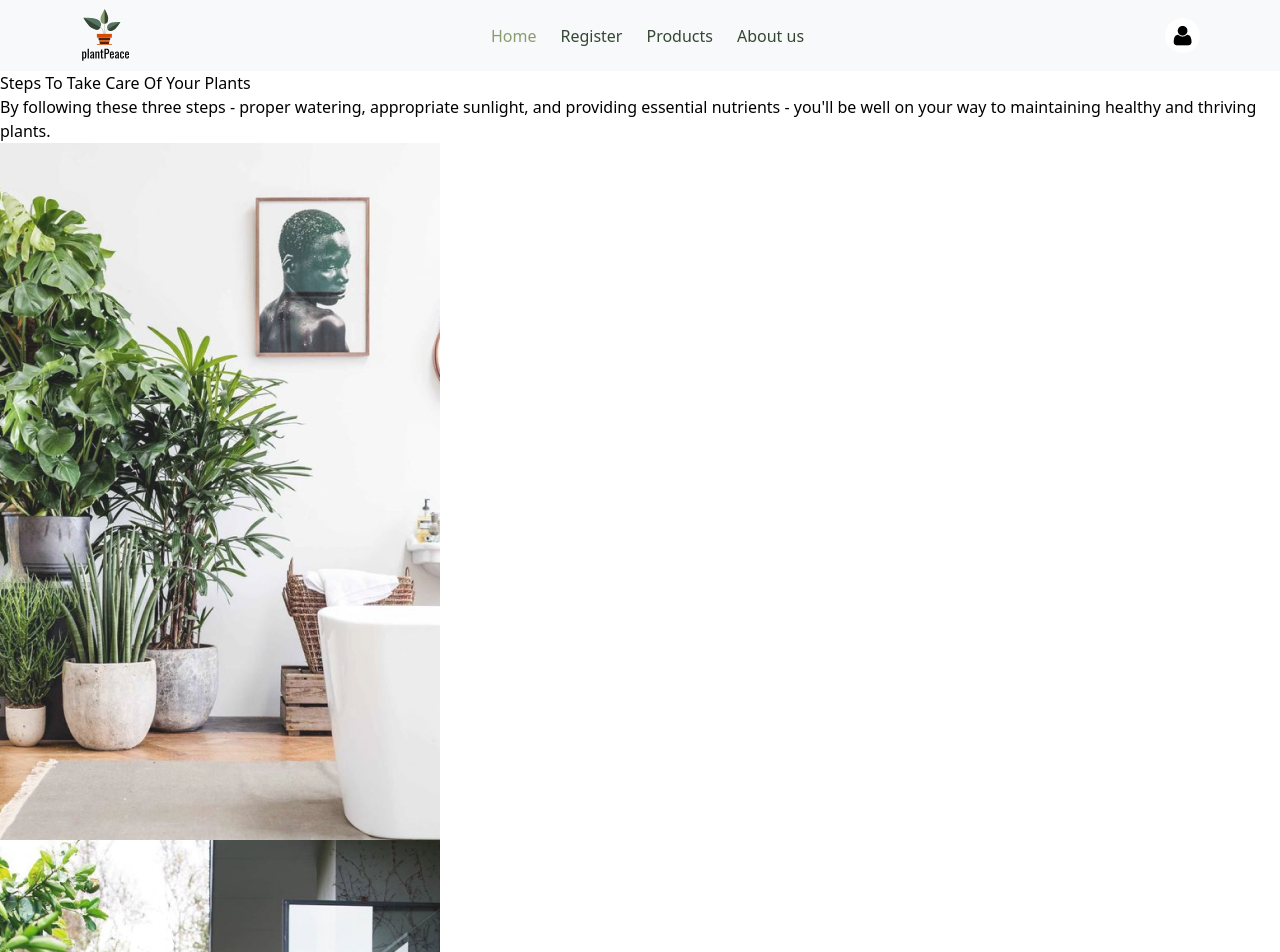
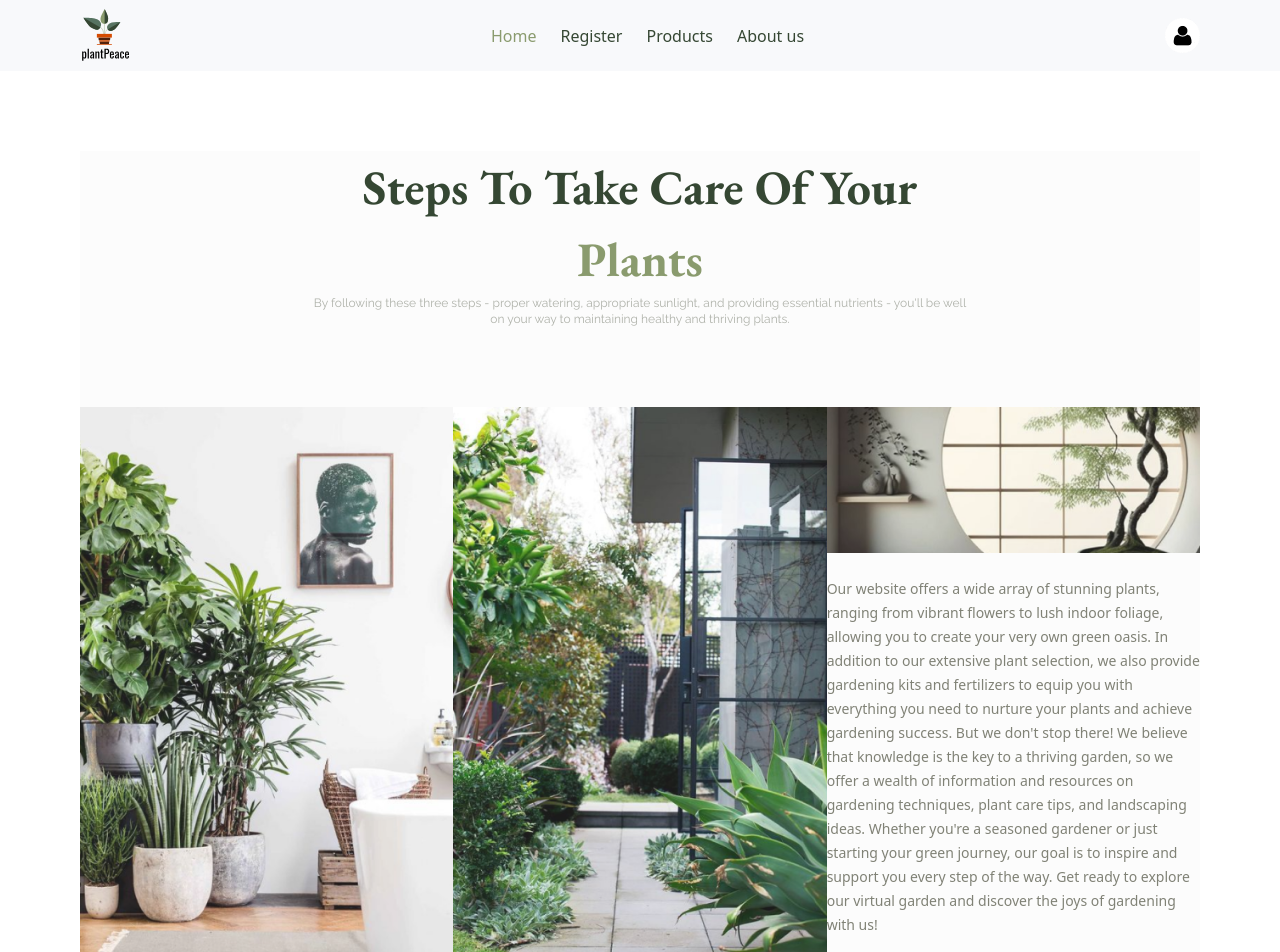
Before and after one commit to Aldovani/challenge-02-pb, a React (Vite) app: page / in a window 1280 px wide. Shown: the top 952 px of the page. Built offline with nearby package versions, Linux system fonts and the light colour scheme.

Commit message:
style: styling steps component

```diff
--- a/src/Components/Steps.tsx
+++ b/src/Components/Steps.tsx
@@ -4,22 +4,29 @@ import img3 from "../assets/img3.png";
 
 const Steps = () => {
   return (
-    <section>
-      <div>
-        <h1>Steps To Take Care Of Your Plants</h1>
-        <p>
+    <section className="m-20 mb-30 bg-white">
+      <div className="flex flex-col m-auto text-center w-7/12">
+        <h1 className="text-xl font-bold font-eb-garamond text-primary-lunar-green">
+            Steps To Take Care Of Your <span className="text-primary-avacado">Plants</span></h1>
+        <p className="text-xs font-raleway mb-20 text-dark-gray">
           By following these three steps - proper watering, appropriate
           sunlight, and providing essential nutrients - you'll be well on your
           way to maintaining healthy and thriving plants.
         </p>
       </div>
 
-      <div>
+      <div className="flex flex-row w-full justify-between">
+        <div className="flex w-96">
         <img src={img1} alt="Imagem de um ambiente interno com muitas folhagens" />
+        </div>
+
+        <div className="flex w-96">
         <img src={img2} alt="Imagem de um ambiente externo com muitas folhagens" />
-        <div>
+        </div>
+
+        <div className=" flex flex-col w-96">
           <img src={img3} alt="Imagem de uma janela redonda com um bonsai" />
-          <p>
+          <p className="text-sm mt-6 leading-6 text-secondary-secondary">
             Our website offers a wide array of stunning plants, ranging from
             vibrant flowers to lush indoor foliage, allowing you to create your
             very own green oasis. In addition to our extensive plant selection,
```
